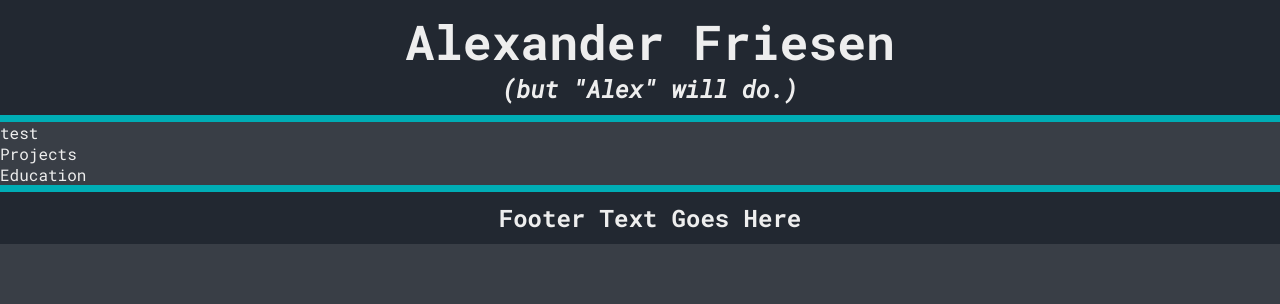
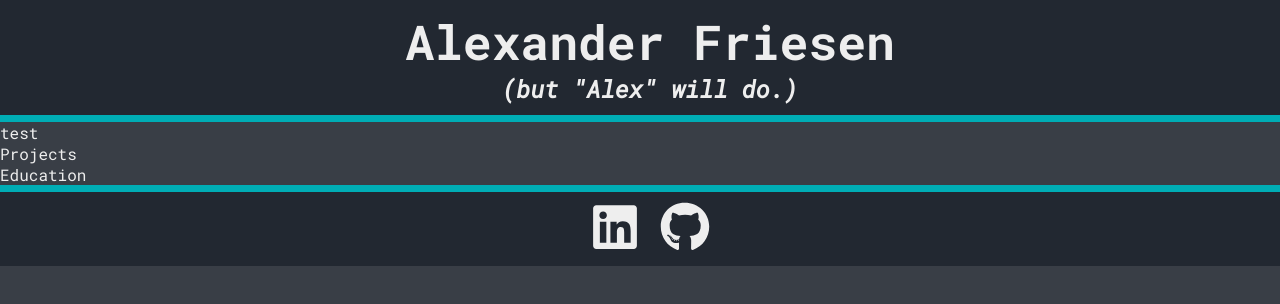
Before and after one commit to TritoLL/react-portfolio, a React (Create React App) app: page / in a window 1280 px wide. Shown: the top 304 px of the page. Built offline with nearby package versions, Linux system fonts and the light colour scheme.

Commit message:
add linkedin/github icons to footer

```diff
--- a/src/components/Footer.js
+++ b/src/components/Footer.js
@@ -1,10 +1,17 @@
 import React from "react";
+import { FaLinkedin, FaGithub } from "react-icons/fa";
 
 const Footer = () => {
     return (
         <>
             <footer>
-                <h2>Footer Text Goes Here</h2>
+                <a href="https://www.linkedin.com/in/afriesen95/">
+                    <FaLinkedin size={50} />
+                </a>
+
+                <a href="https://github.com/tritoLL">
+                    <FaGithub size={50} />
+                </a>
             </footer>
         </>
     );
--- a/src/styles/GlobalStyle.js
+++ b/src/styles/GlobalStyle.js
@@ -26,6 +26,12 @@ export const GlobalStyle = createGlobalStyle`
 
     footer {
         border-top: 7px solid ${(props) => props.theme.border};
+        display: flex;
+        justify-content: center;
+    }
+
+    footer * {
+        padding: 0px 5px;
     }
 
     h1, h2 {
```
